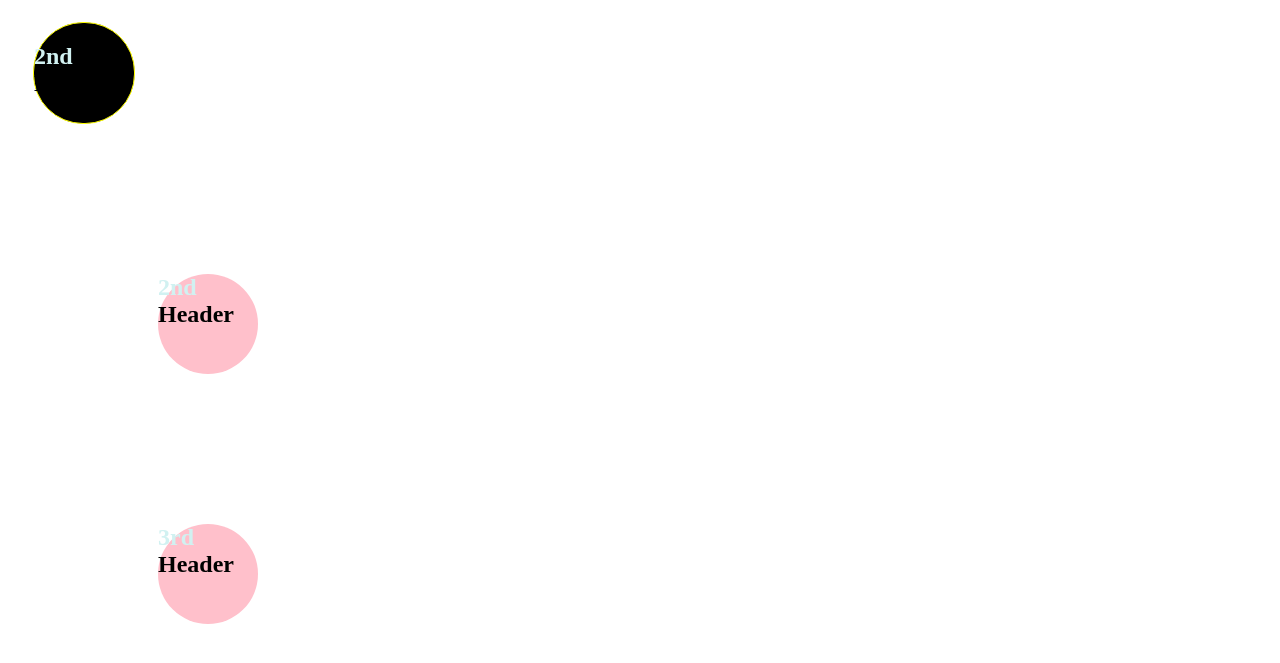
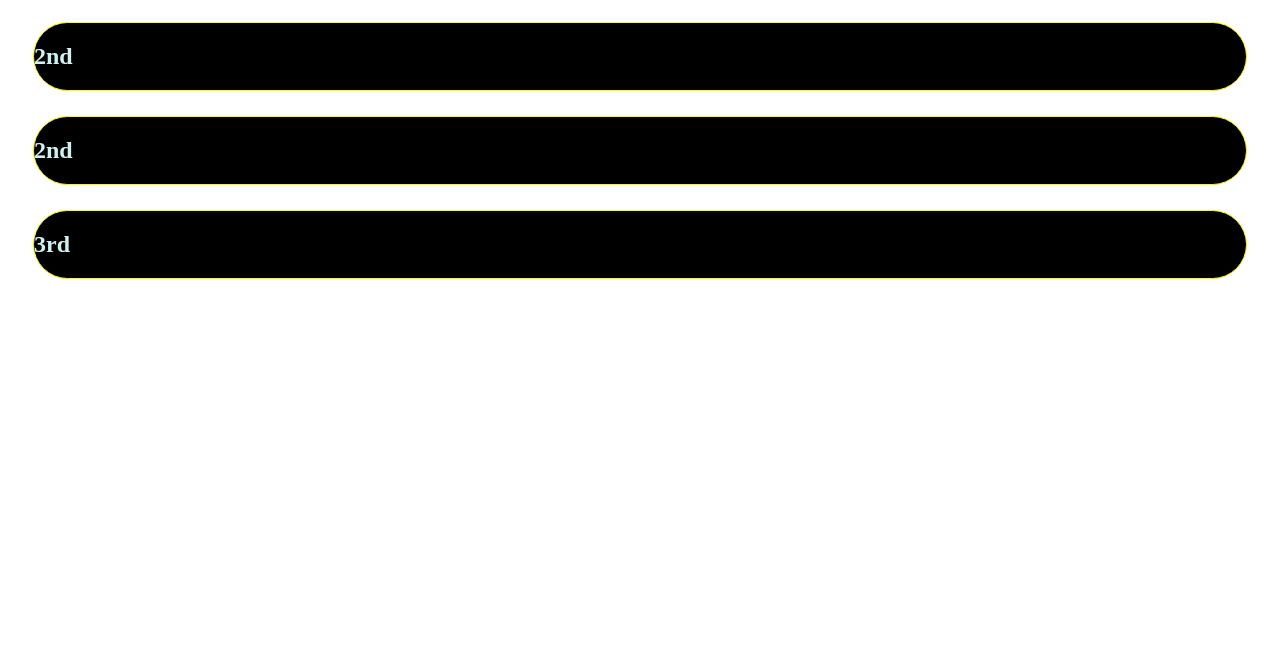
Before and after one commit to kjmahoney/sass-practice, a plain HTML site: page index.html in a window 1280 px wide. Shown: the part 61-724 px from the top of the page. Drawn offline with Linux system fonts and the light colour scheme.

Commit message:
add map to mixin

```diff
--- a/style.scss
+++ b/style.scss
@@ -13,18 +13,35 @@ $default-home: (
 margin: 25px,
 background-color: black,
 border: 1px solid yellow,
-color: yellow
+color: yellow,
+width: 100px,
+height: 100px
 );
 
 $default-away: (
-margin: 40px,
+margin: 25px,
 background-color: white,
 border: 1px solid black,
-color: yellow
+color: yellow,
+width: 100px,
+height: 100px
 );
 
+@mixin auto-config($style:"home", $config: $default-home){
+  @if $style == "home" {
+    $config: $default-home
+  }@else{
+    $config: $default-away
+  }
 
-///////////////////////////////////
+  margin: map-get($config, margin);
+  background-color: map-get($config, background-color);
+  border: map-get($config, border);
+  color: map-get($config, color);
+
+}
+
+
 body{
   background-color: white;
 }
@@ -38,11 +55,8 @@ h1{
 .middle{
   background-color: $blue2;
   @include border-radius(50px, pink);
+  @include auto-config("home");
 
-  margin: $margin + 100;
-  width: $div-width;
-  height: $div-width;
-  font-size: $font-standard + 4;
 
   h2{
     color: $blue + 50;
@@ -56,10 +70,7 @@ h1{
 
 .top{
   @extend .middle;
-  margin: map-get($default-home, margin);
-  background-color: map-get($default-home, background-color);
-  border: map-get($default-home, border);
-  color: map-get($default-home, color);
+
 }
 
 .bottom{
```
Also changed, not shown: style.css, 1 other file.
